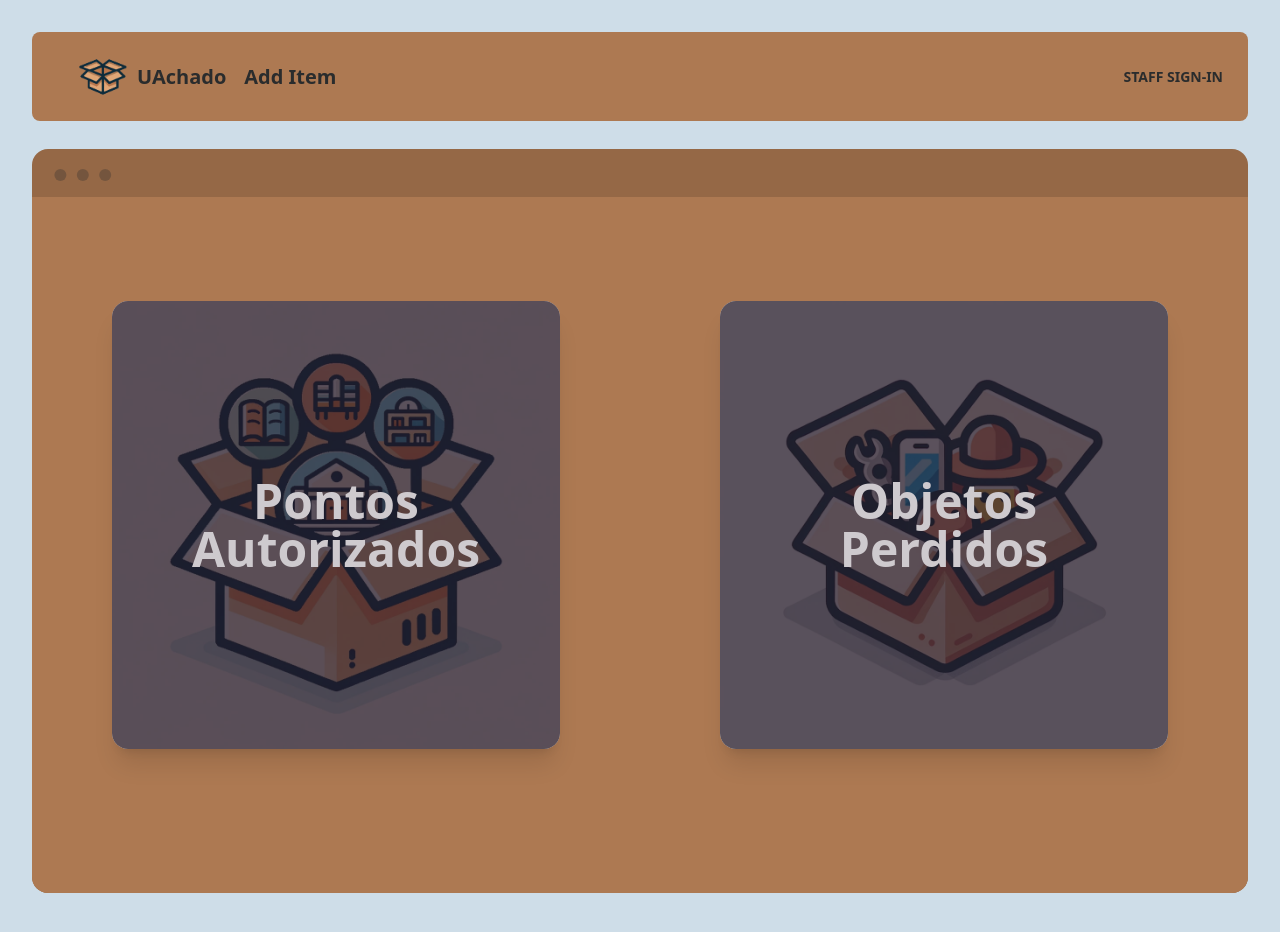
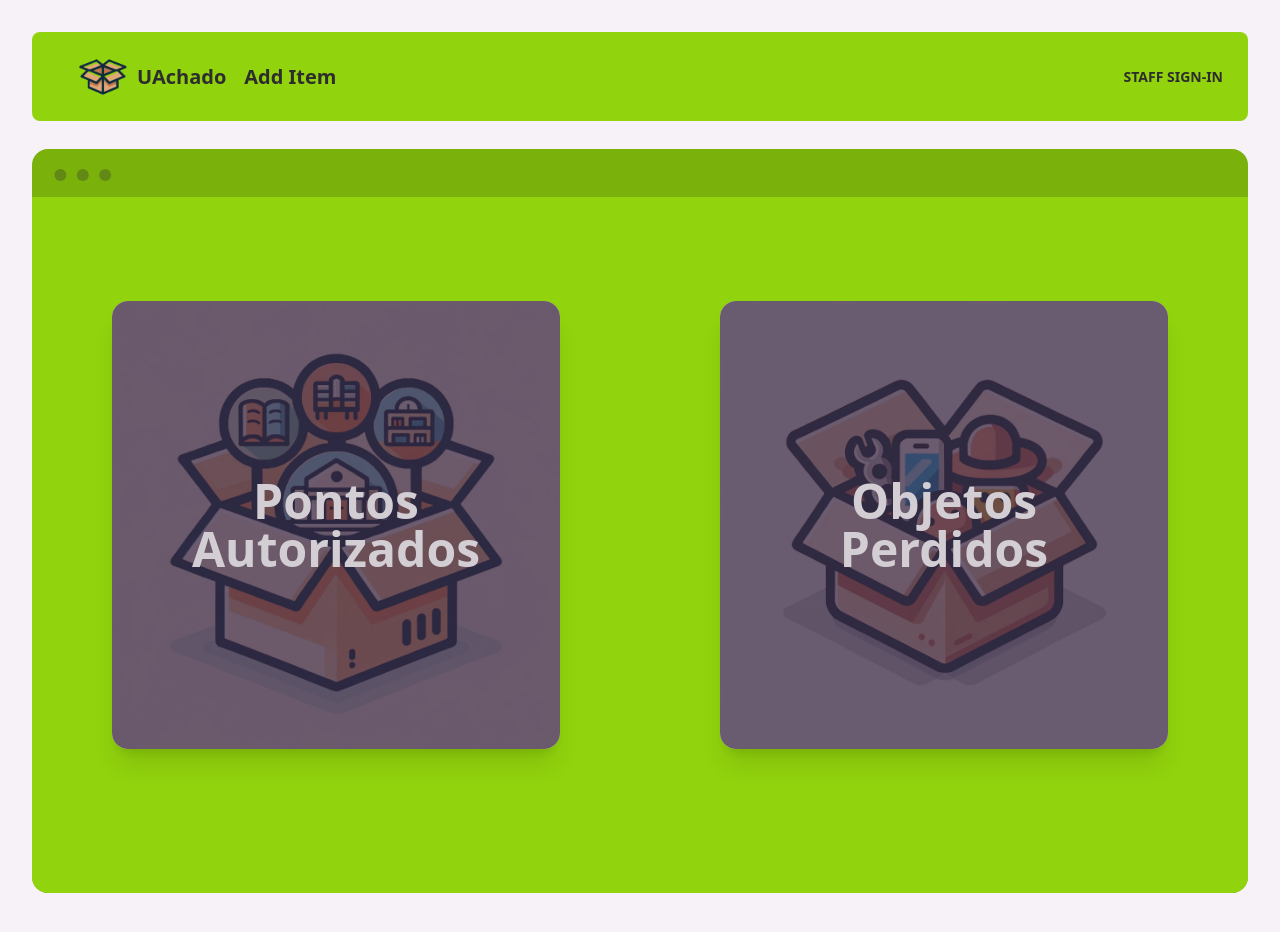
Before and after one commit to UAchado/user_ui, a React (Vite) app in the folder uachado-user/: page / in a window 1280 px wide. Shown: the top 932 px of the page. Built offline with nearby package versions, Linux system fonts and the light colour scheme.

Commit message:
slightly less eyesore

```diff
--- a/uachado-user/tailwind.config.js
+++ b/uachado-user/tailwind.config.js
@@ -11,23 +11,23 @@ module.exports = {
     themes: [{
       mytheme: {
 
-        "primary": "#AE7951",
+        "primary": "#92D40D",
 
-        "secondary": "#CAA17D",
+        "secondary": "#db9e69",
 
-        "accent": "#7951AE",
+        "accent": "#c46538",
 
-        "neutral": "#251726",
+        "neutral": "#3b2640",
 
-        "base-100": "#d0dee9",
+        "base-100": "#f6f2f8",
 
-        "info": "#a5c7e9",
+        "info": "#94e5f9",
 
-        "success": "#176456",
+        "success": "#1c8276",
 
-        "warning": "#f6d52c",
+        "warning": "#f7a650",
 
-        "error": "#ef3e76",
+        "error": "#df4343",
       },
     }, ],
   },
```
